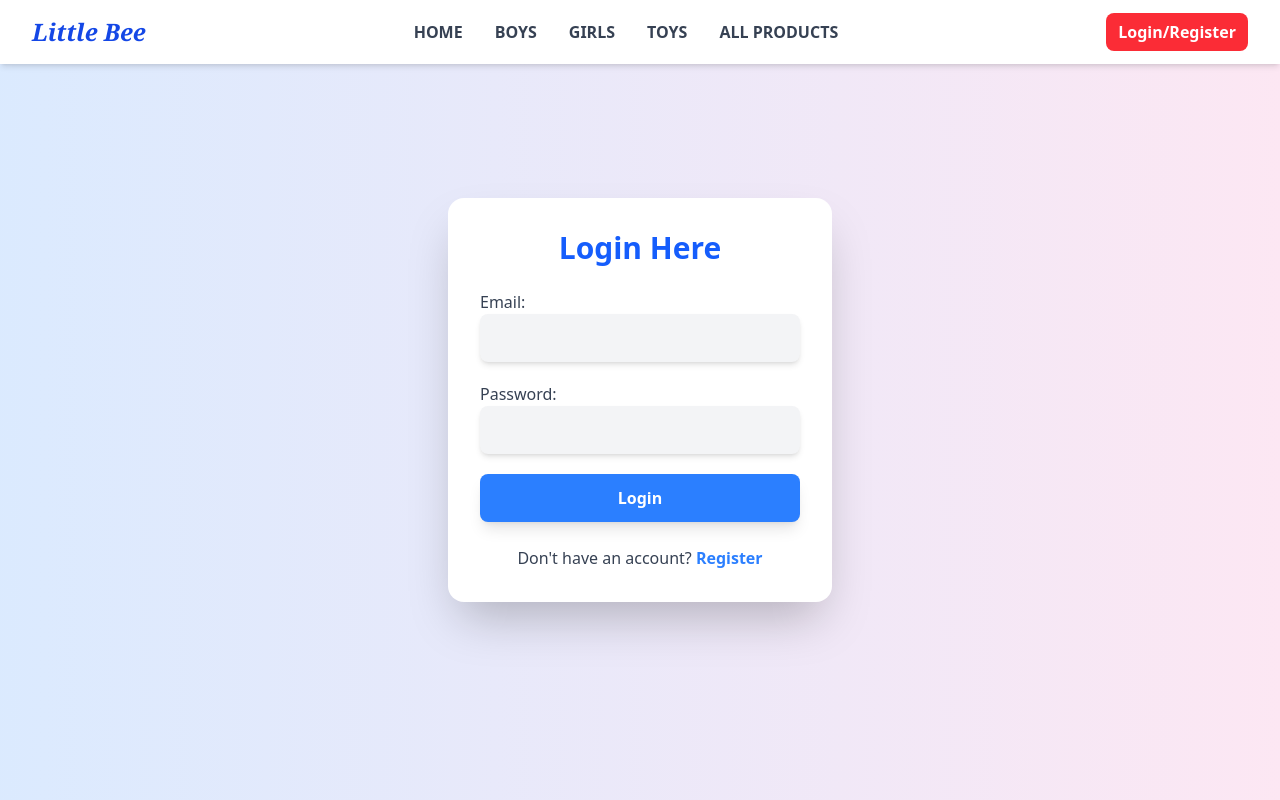
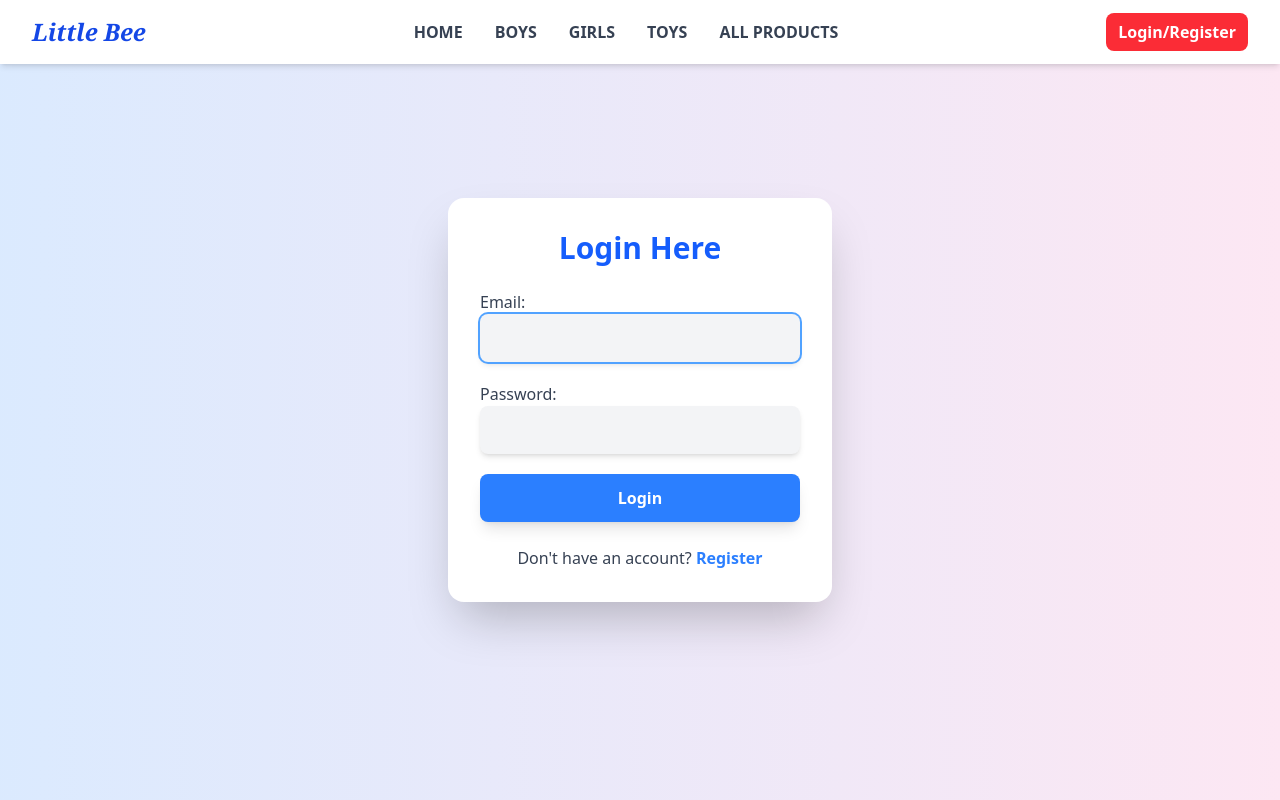
Before and after one commit to MUHAMMEDSHAHIL07/Littlebee, a React (Vite) app in the folder frontend/: page /login in a window 1280 px wide. Built offline with nearby package versions, Linux system fonts and the light colour scheme; no server answers.

Commit message:
new commit

```diff
--- a/frontend/src/pages/Login.jsx
+++ b/frontend/src/pages/Login.jsx
@@ -1,5 +1,5 @@
 import axios from 'axios';
-import React, { useEffect, useState } from 'react';
+import React, { useEffect, useRef, useState } from 'react';
 import { Link, useNavigate } from 'react-router-dom';
 import { useFormik } from 'formik';
 import { toast } from 'react-toastify';
@@ -12,6 +12,7 @@ const initialValues = {
 const Login = () => {
   const navigate = useNavigate();
   const [data, setStoreData] = useState([]);
+  const buttonref = useRef()
 
   useEffect(() => {
     axios
@@ -19,6 +20,9 @@ const Login = () => {
       .then((response) => setStoreData(response.data))
       .catch((error) => console.log(error));
   }, []);
+  useEffect(()=>{
+      buttonref.current.focus()
+  })
 
   const { values, handleBlur, handleChange, handleSubmit } = useFormik({
     initialValues,
@@ -64,6 +68,7 @@ const Login = () => {
               onBlur={handleBlur}
               autoComplete="new-password"
               onChange={handleChange}
+              ref={buttonref}
               className="w-full px-4 py-3 bg-gray-100 rounded-lg shadow-md focus:ring-2 focus:ring-blue-400 outline-none"
               required
             />
--- a/frontend/src/pages/Signup.jsx
+++ b/frontend/src/pages/Signup.jsx
@@ -1,4 +1,4 @@
-import React from 'react';
+import React, { useEffect, useRef } from 'react';
 import { Link, useNavigate } from 'react-router-dom';
 import { useFormik } from 'formik';
 import { SignupSchema } from '../Schema';
@@ -13,6 +13,7 @@ const initialValues = {
   cart: [],
   isActive:true
 };
+
 
 const Signup = () => {
   const navigate = useNavigate();
@@ -34,6 +35,10 @@ const Signup = () => {
       console.log('Form Submitted:', values);
     },
   });
+  const buttonref = useRef()
+  useEffect(()=>{
+     buttonref.current.focus()
+  })
 
   return (
     <div className="flex items-center justify-center min-h-screen bg-gradient-to-r from-blue-100 to-pink-100">
@@ -48,6 +53,7 @@ const Signup = () => {
               value={values.name}
               onBlur={handleBlur}
               onChange={handleChange}
+              ref={buttonref}
               className="w-full px-4 py-3 bg-gray-100 rounded-lg shadow-md focus:ring-2 focus:ring-blue-400 outline-none"
             />
             {errors.name && <p className="text-red-500 text-sm">{errors.name}</p>}
```
